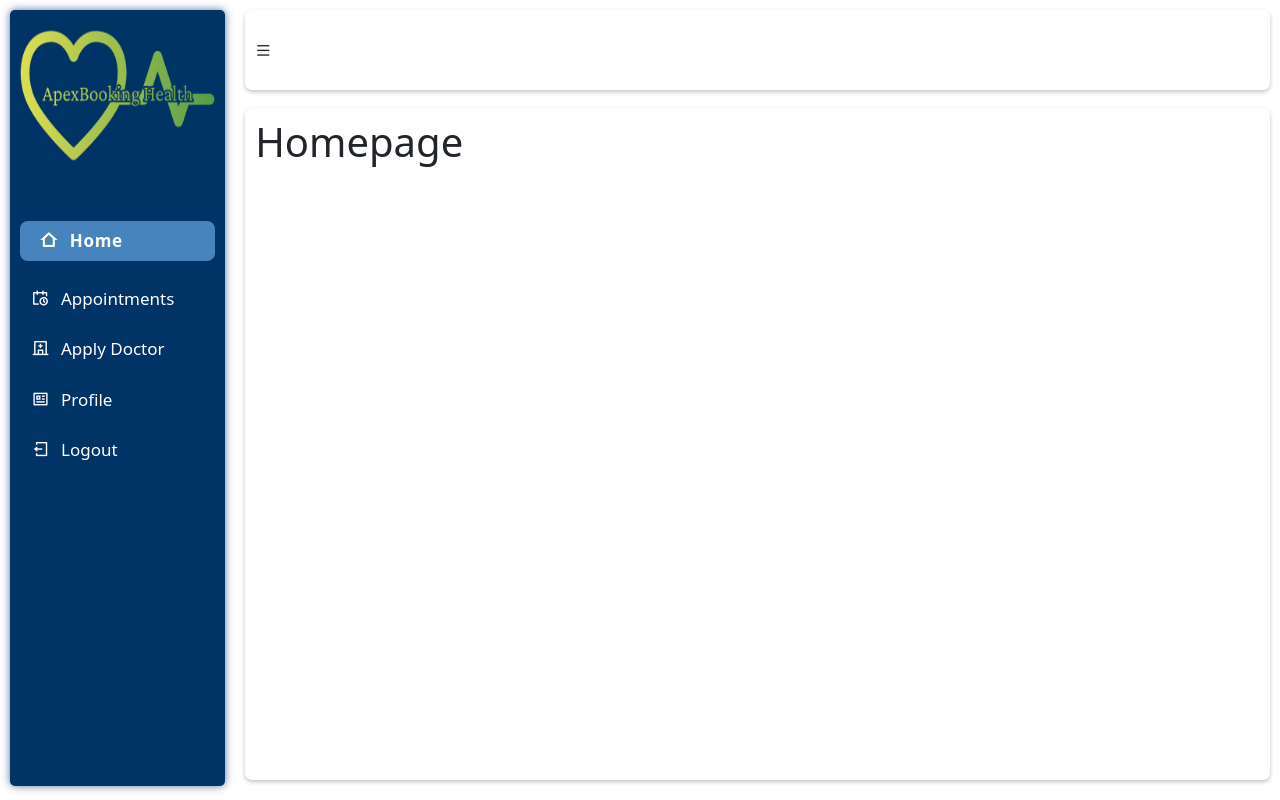
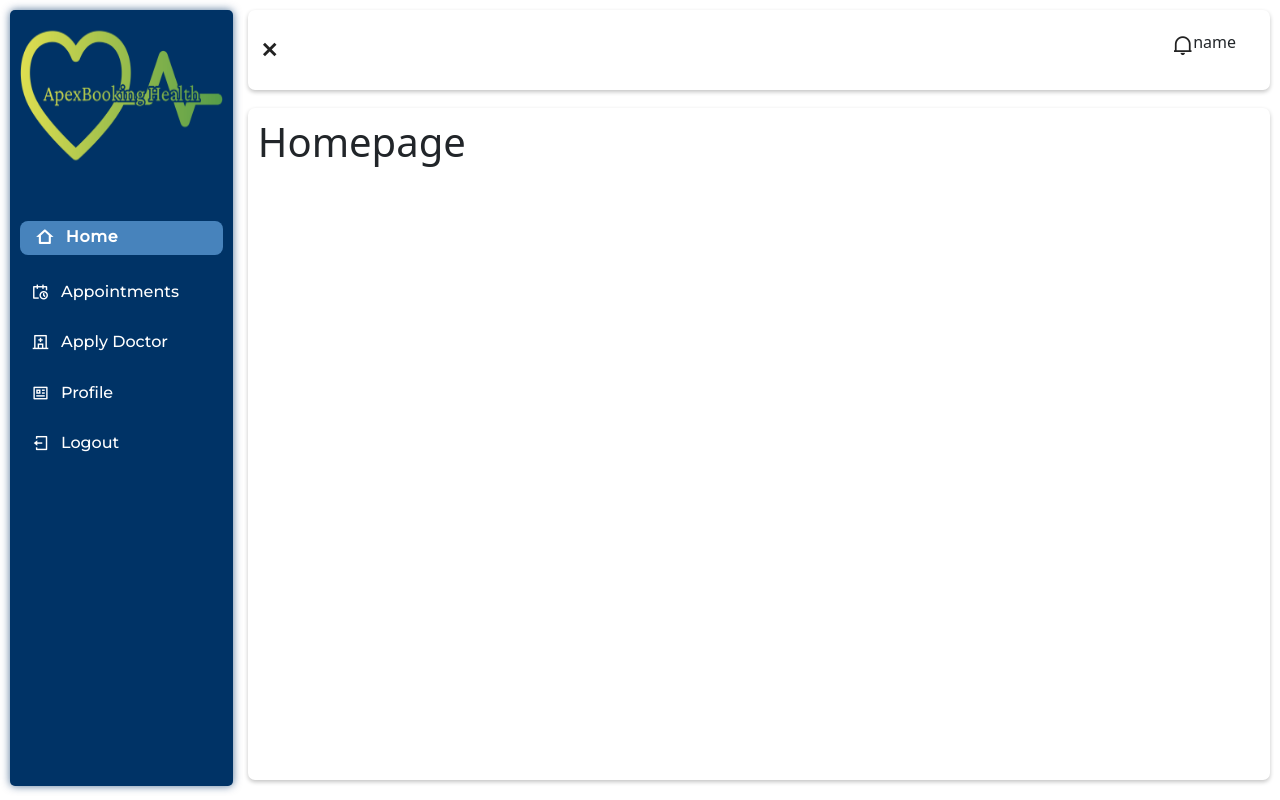
Before and after one commit to chris9753/sunshine-health, a React (Create React App) app in the folder client/: page / in a window 1280 px wide. Built offline with nearby package versions, Linux system fonts and the light colour scheme; no server answers; sample sign-in values are in the browser's storage.

Commit message:
client/src/components/Layout.jsx- Layout created successfully.

```diff
--- a/client/src/components/Layout.jsx
+++ b/client/src/components/Layout.jsx
@@ -1,10 +1,14 @@
-import React from "react";
+import React, { useState } from "react";
 import "./layout.css";
 import { Link, useLocation } from "react-router-dom";
 import logo from "../Assets/logo.png";
 
 const Layout = ({ children }) => {
   const location = useLocation();
+  const [collapsed, setCollapsed] = useState(false);
+  const handleIcon = () => {
+    setCollapsed(!collapsed);
+  };
 
   // Sidenav menu
   const userMenu = [
@@ -41,20 +45,28 @@ const Layout = ({ children }) => {
       <div className="main">
         <div className="d-flex layout">
           {/********** SIDEBAR  ***********/}
-          <div className="sidebar">
-            <img className="app-logo" src={logo} alt={logo} />
+          <div className={collapsed ? "collapsed-sidebar" : "sidebar"}>
+            {collapsed ? (
+              <h3>AH</h3>
+            ) : (
+              <img className="app-logo" src={logo} alt={logo} />
+            )}
+
             <div className="menu">
               {menuTobeRendered.map((menu) => {
                 const isActive = location.pathname === menu.path;
                 return (
                   <div
                     key={menu.name}
-                    className={`d-flex menu-item ${
-                      isActive && "active-menu-item"
+                    className={`d-flex montserrat menu-item ${
+                      isActive &&
+                      (collapsed
+                        ? "activa-menu-item-collapse"
+                        : "active-menu-item")
                     }`}
                   >
                     <i className={menu.icon}></i>
-                    <Link to={menu.path}>{menu.name}</Link>
+                    {!collapsed && <Link to={menu.path}>{menu.name}</Link>}
                   </div>
                 );
               })}
@@ -63,7 +75,17 @@ const Layout = ({ children }) => {
           {/********** MAIN  ***********/}
           <div className="content">
             <div className="header">
-              <i class="ri-menu-line"></i>
+              <div onClick={handleIcon}>
+                {!collapsed ? (
+                  <i className="ri-close-fill close-icon"></i>
+                ) : (
+                  <i className="ri-menu-line menu-icon"></i>
+                )}
+              </div>
+              <div className="d-flex mx-4">
+                <i className="ri-notification-2-line notification-icon"></i>
+                <p>name</p>
+              </div>
             </div>
             <div className="body">{children}</div>
           </div>
--- a/client/src/components/layout.css
+++ b/client/src/components/layout.css
@@ -5,11 +5,23 @@
   background-color: #003366;
   border-radius: 5px;
   box-shadow: 0 0 8px rgba(0, 51, 102, 0.675);
-  margin-right: 20px;
+  margin-right: 15px;
   height: 97vh;
   padding: 10px;
-  width: 260px;
-  color: #ffffff;
+  width: 270px;
+  color: #ffffffa8;
+  transition: width 0.3s ease-in-out;
+}
+.collapsed-sidebar {
+  background-color: #003366;
+  border-radius: 5px;
+  box-shadow: 0 0 8px rgba(0, 51, 102, 0.675);
+  margin-right: 15px;
+  height: 97vh;
+  padding: 10px;
+  width: 60px;
+  color: #ffffffa8;
+  transition: width 0.3s ease-in-out;
 }
 .app-logo {
   height: 20%;
@@ -50,7 +62,7 @@
 .menu-item a {
   color: #ffffff;
   text-decoration: none;
-  font-size: 17px;
+  font-size: 16px;
 }
 .menu-item i {
   color: #ffffff;
@@ -58,13 +70,42 @@
   font-size: 17px;
   margin: 0 12px;
 }
-
 .active-menu-item {
   color: #ffffff;
   background-color: #7ec1ff90;
-  padding: 7px 8px;
+  border-radius: 8px;
+  font-weight: 600;
+  letter-spacing: 0.7px;
+  font-size: 19px;
+  padding: 4px;
+}
+.activa-menu-item-collapse {
+  color: #ffffff;
+  background-color: #7ec1ff90;
   border-radius: 8px;
   font-weight: 600;
   letter-spacing: 0.7px;
   font-size: 19px;
 }
+.close-icon {
+  font-size: 23px;
+  color: #222;
+  font-weight: bold;
+  cursor: pointer;
+}
+.menu-icon {
+  font-size: 21px;
+  color: #222;
+  font-weight: bold;
+  cursor: pointer;
+}
+.notification-icon {
+  font-size: 21px;
+  color: #222;
+  font-weight: 500;
+  cursor: pointer;
+}
+
+@media screen and (max-width: 768px) {
+
+}
```
